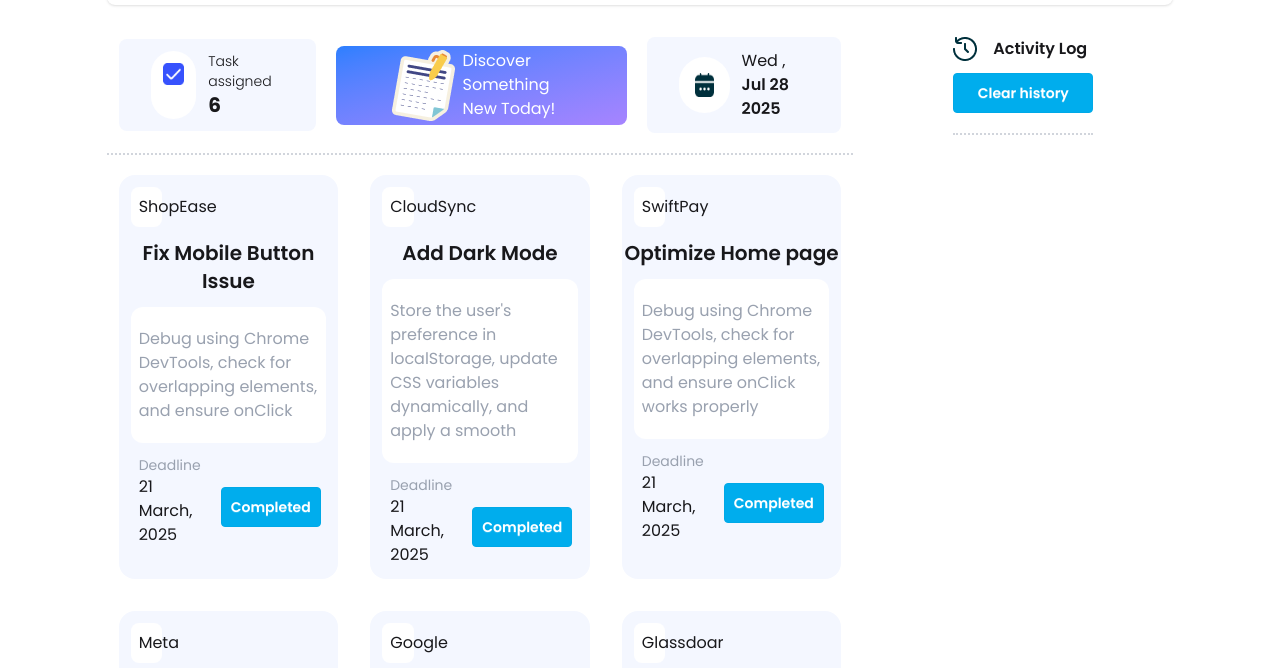
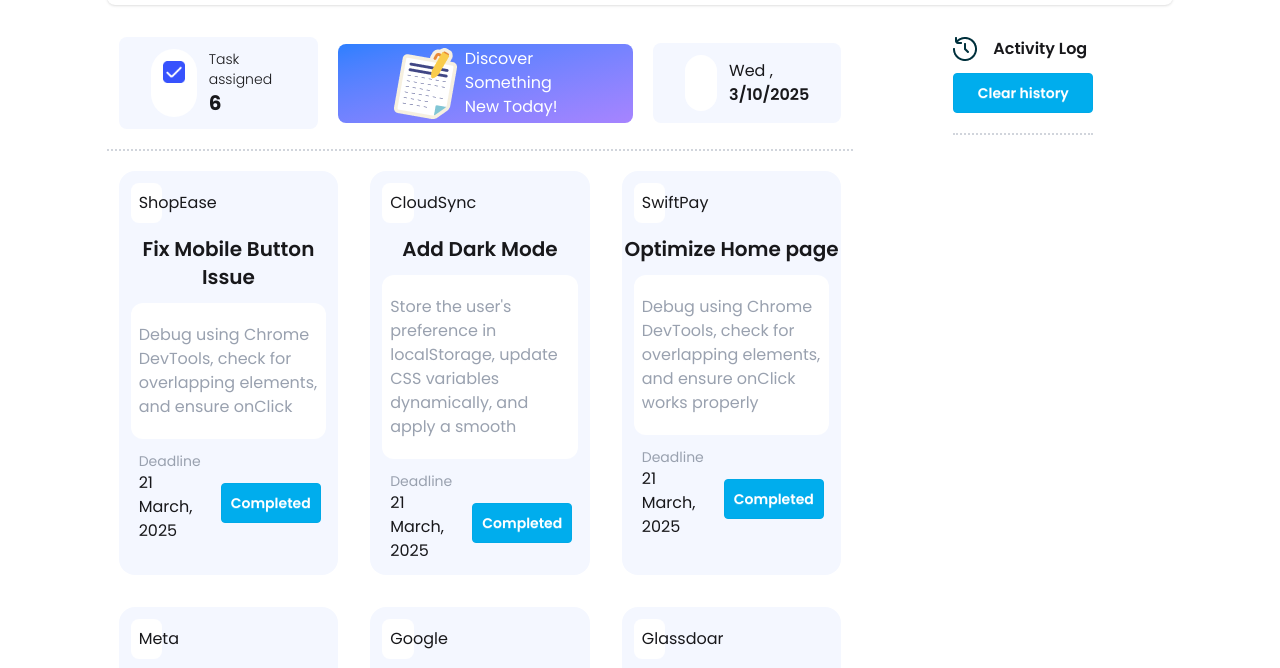
Before and after one commit to mjhdu13/assignment-05, a plain HTML site: page index.html in a window 1280 px wide. Shown: the part 87-755 px from the top of the page. Drawn offline with nearby package versions, Linux system fonts and the light colour scheme.

Commit message:
the final commit

```diff
--- a/index.html
+++ b/index.html
@@ -69,7 +69,7 @@
           <div class="flex items-center gap-3 bg-[#F4F7FF] px-8 py-3 rounded-lg"">
             <div class="bg-white p-4 rounded-full"><img class="h-6 w-6" src="assets/calender.png" alt=""></div>
             <div><p>Wed ,<br>
-            <span class="font-semibold">Jul 28 2025</span> </p></div>
+            <span id="date-display" class="font-semibold"></span> </p></div>
             </div>
          </div>
        </section>
--- a/scripts/utility.js
+++ b/scripts/utility.js
@@ -1,8 +1,6 @@
 const sixBoxes = document.getElementById('six-boxes');
 const history = document.getElementById('history');
-
 const boxDivs = sixBoxes.getElementsByTagName('div');
-
 const getCountDiv = document.getElementById('task-count-number');
 const getCountDivH = document.getElementById('big-number');
 
@@ -28,7 +26,6 @@ for (let singleBox of boxDivs){
 
     btn.setAttribute('disabled', true)
 
-
     let currentCount = parseInt(getCountDiv.innerText);
     let updatedCount = currentCount - 1 ;
     getCountDiv.innerText = updatedCount;
@@ -40,14 +37,16 @@ for (let singleBox of boxDivs){
     if (updatedCount === 0){
       alert('Congrats! You have completed all the current tasks')
     }
-
   });
-
 }
 
-// theme changing
     const themeChangingBtn = document.getElementById('theme-changing-btn');
     themeChangingBtn.addEventListener('click', function(){
       const randomColor = '#' + Math.floor(Math.random()*16777215).toString(16);
       document.body.style.background = randomColor;
     });
+
+const currentTimestamp = Date.now();
+const currentDate = new Date(currentTimestamp);
+const formattedDate = currentDate.toLocaleDateString('en-US');
+document.getElementById('date-display').textContent =formattedDate;
```
